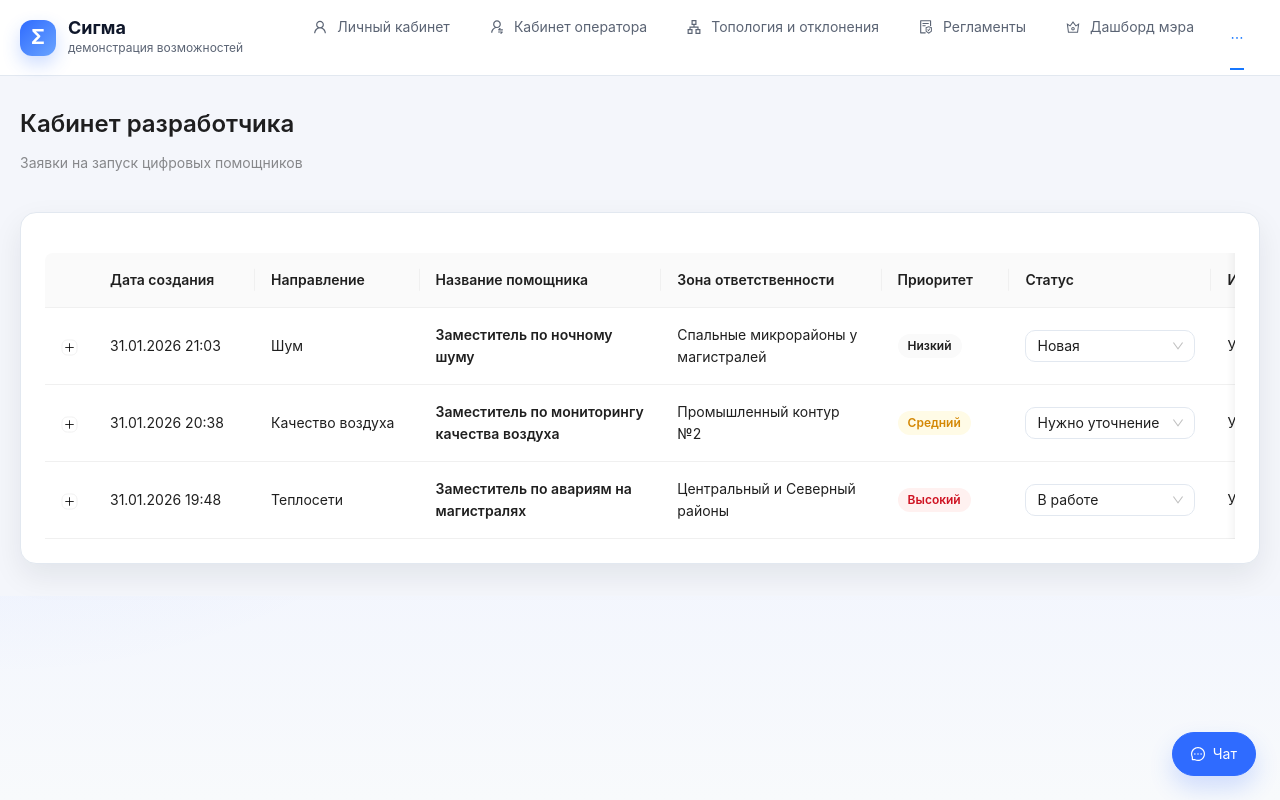
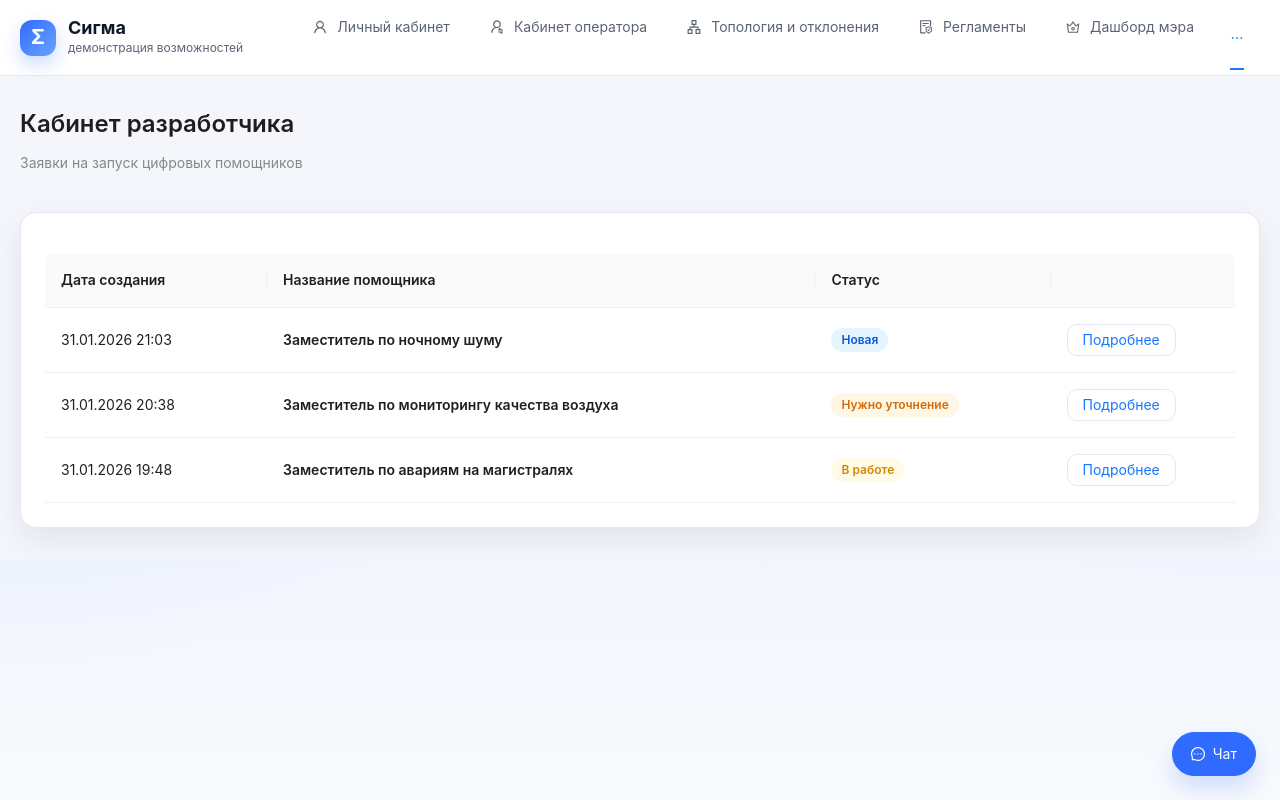
Before and after one commit to vadign/sigma-mvp-frontend, a React (Vite) app: page /dev-cabinet in a window 1280 px wide. Built offline with nearby package versions, Linux system fonts and the light colour scheme.

Commit message:
Simplify dev cabinet rows and move request details to modal

```diff
--- a/src/pages/DevCabinetPage.tsx
+++ b/src/pages/DevCabinetPage.tsx
@@ -1,4 +1,5 @@
-import { Card, Empty, Select, Space, Table, Tag, Typography } from 'antd';
+import { useState } from 'react';
+import { Button, Card, Descriptions, Empty, Modal, Select, Space, Table, Tag, Typography } from 'antd';
 import type { ColumnsType } from 'antd/es/table';
 import dayjs from 'dayjs';
 import {
@@ -36,10 +37,26 @@ const priorityColors: Record<DevRequestPriority, string> = {
   high: 'red',
 };
 
+const statusColors: Record<DevRequestStatus, string> = {
+  new: 'blue',
+  in_progress: 'gold',
+  needs_info: 'orange',
+  done: 'green',
+};
+
+const statusOptions: Array<{ value: DevRequestStatus; label: string }> = [
+  { value: 'new', label: statusLabels.new },
+  { value: 'in_progress', label: statusLabels.in_progress },
+  { value: 'needs_info', label: statusLabels.needs_info },
+  { value: 'done', label: statusLabels.done },
+];
+
 function DevCabinetPage() {
   const requests = useDevRequests();
+  const [selectedRequestId, setSelectedRequestId] = useState<string | null>(null);
 
   const sortedRequests = [...requests].sort((a, b) => dayjs(b.createdAt).valueOf() - dayjs(a.createdAt).valueOf());
+  const selectedRequest = sortedRequests.find((request) => request.id === selectedRequestId) ?? null;
 
   const columns: ColumnsType<DevRequest> = [
     {
@@ -49,56 +66,26 @@ function DevCabinetPage() {
       width: 170,
     },
     {
-      title: 'Направление',
-      dataIndex: 'domain',
-      render: (value: DevRequestDomain) => domainLabels[value],
-      width: 170,
-    },
-    {
       title: 'Название помощника',
       dataIndex: 'assistantName',
       render: (value: string) => <Typography.Text strong>{value}</Typography.Text>,
-      width: 260,
-    },
-    {
-      title: 'Зона ответственности',
-      dataIndex: 'responsibilityZone',
-      width: 230,
-    },
-    {
-      title: 'Приоритет',
-      dataIndex: 'priority',
-      render: (value: DevRequestPriority) => <Tag color={priorityColors[value]}>{priorityLabels[value]}</Tag>,
-      width: 130,
+      width: 420,
     },
     {
       title: 'Статус',
       dataIndex: 'status',
-      width: 190,
-      render: (value: DevRequestStatus, record) => (
-        <Select
-          value={value}
-          style={{ width: 170 }}
-          options={[
-            { value: 'new', label: statusLabels.new },
-            { value: 'in_progress', label: statusLabels.in_progress },
-            { value: 'needs_info', label: statusLabels.needs_info },
-            { value: 'done', label: statusLabels.done },
-          ]}
-          onChange={(nextStatus: DevRequestStatus) => updateRequest(record.id, { status: nextStatus })}
-        />
-      ),
+      width: 180,
+      render: (value: DevRequestStatus) => <Tag color={statusColors[value]}>{statusLabels[value]}</Tag>,
     },
     {
-      title: 'Инициатор',
-      dataIndex: 'createdBy',
-      width: 150,
-    },
-    {
-      title: 'Контакт',
-      dataIndex: 'contact',
-      render: (value?: string) => value ?? '—',
-      width: 180,
+      title: '',
+      key: 'details',
+      width: 130,
+      render: (_: unknown, record) => (
+        <Button type="link" onClick={() => setSelectedRequestId(record.id)}>
+          Подробнее
+        </Button>
+      ),
     },
   ];
 
@@ -123,16 +110,79 @@ function DevCabinetPage() {
             locale={{
               emptyText: <Empty description="Пока нет заявок" image={Empty.PRESENTED_IMAGE_SIMPLE} />,
             }}
-            scroll={{ x: 1480 }}
-            expandable={{
-              expandedRowRender: (record) => (
-                <Typography.Paragraph style={{ marginBottom: 0 }}>{record.description}</Typography.Paragraph>
-              ),
-              rowExpandable: (record) => Boolean(record.description),
-            }}
+            scroll={{ x: 900 }}
           />
         </Space>
       </Card>
+
+      <Modal
+        open={Boolean(selectedRequest)}
+        title={selectedRequest ? `Заявка: ${selectedRequest.assistantName}` : 'Заявка'}
+        onCancel={() => setSelectedRequestId(null)}
+        footer={[
+          <Button key="close" onClick={() => setSelectedRequestId(null)}>
+            Закрыть
+          </Button>,
+        ]}
+      >
+        {selectedRequest ? (
+          <Space direction="vertical" size="middle" style={{ width: '100%' }}>
+            <Descriptions
+              size="small"
+              column={1}
+              items={[
+                {
+                  key: 'createdAt',
+                  label: 'Дата создания',
+                  children: dayjs(selectedRequest.createdAt).format('DD.MM.YYYY HH:mm'),
+                },
+                {
+                  key: 'domain',
+                  label: 'Направление',
+                  children: domainLabels[selectedRequest.domain],
+                },
+                {
+                  key: 'responsibilityZone',
+                  label: 'Зона ответственности',
+                  children: selectedRequest.responsibilityZone,
+                },
+                {
+                  key: 'priority',
+                  label: 'Приоритет',
+                  children: <Tag color={priorityColors[selectedRequest.priority]}>{priorityLabels[selectedRequest.priority]}</Tag>,
+                },
+                {
+                  key: 'createdBy',
+                  label: 'Инициатор',
+                  children: selectedRequest.createdBy,
+                },
+                {
+                  key: 'contact',
+                  label: 'Контакт',
+                  children: selectedRequest.contact ?? '—',
+                },
+              ]}
+            />
+
+            <div>
+              <Typography.Text strong>Описание</Typography.Text>
+              <Typography.Paragraph style={{ marginBottom: 0, marginTop: 8, whiteSpace: 'pre-wrap' }}>
+                {selectedRequest.description}
+              </Typography.Paragraph>
+            </div>
+
+            <div>
+              <Typography.Text strong>Статус</Typography.Text>
+              <Select
+                value={selectedRequest.status}
+                options={statusOptions}
+                style={{ width: '100%', marginTop: 8 }}
+                onChange={(nextStatus: DevRequestStatus) => updateRequest(selectedRequest.id, { status: nextStatus })}
+              />
+            </div>
+          </Space>
+        ) : null}
+      </Modal>
     </div>
   );
 }
```
